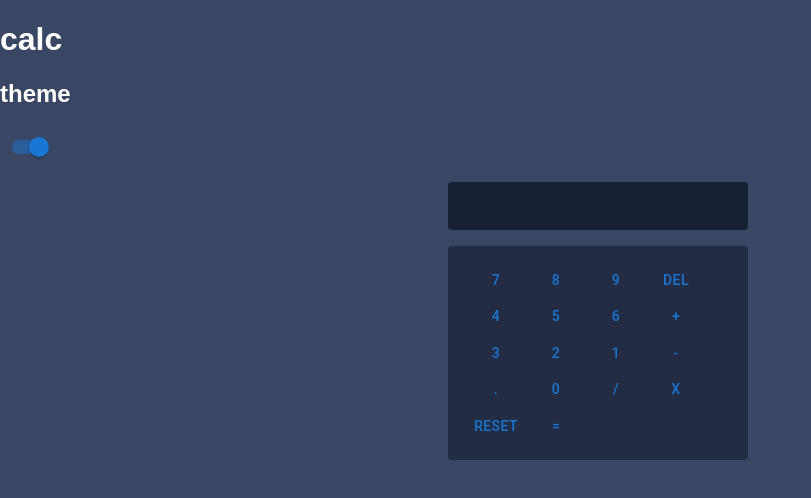
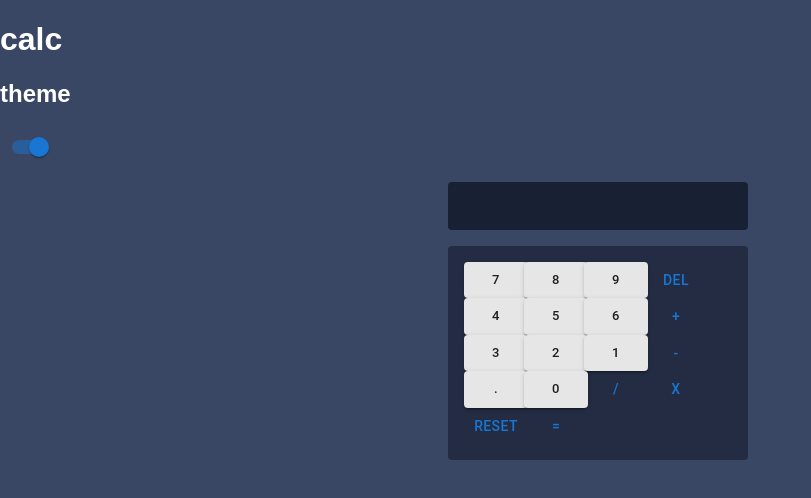
Before and after one commit to ChristalBell/my-calculator, a React (Create React App) app: page / in a window 1280 px wide. Shown: the top 498 px of the page, without its empty margins (0-811 px from the left). Built offline with nearby package versions, Linux system fonts and the light colour scheme.

Commit message:
targeted DigitButton Customization

```diff
--- a/src/components/DigitButton.js
+++ b/src/components/DigitButton.js
@@ -1,11 +1,29 @@
-import { Button } from "@mui/material";
+import { Button, ThemeProvider, createTheme } from "@mui/material";
 import { ACTIONS } from "./Keypad";
+
+const theme = createTheme({
+  palette: {
+    primary: {
+      main: "hsl(0, 0%, 90%)",
+    },
+    shadows: {
+      2: "hsl(0, 0%, 93%)",
+    },
+  },
+});
 export default function DigitButton({ dispatch, digit }) {
   return (
-    <Button
-      onClick={() => dispatch({ type: ACTIONS.ADD_DIGIT, payload: { digit } })}
-    >
-      {digit}
-    </Button>
+    <ThemeProvider theme={theme}>
+      <Button
+        variant="contained"
+        color="primary"
+        size="small"
+        onClick={() =>
+          dispatch({ type: ACTIONS.ADD_DIGIT, payload: { digit } })
+        }
+      >
+        {digit}
+      </Button>
+    </ThemeProvider>
   );
 }
```
